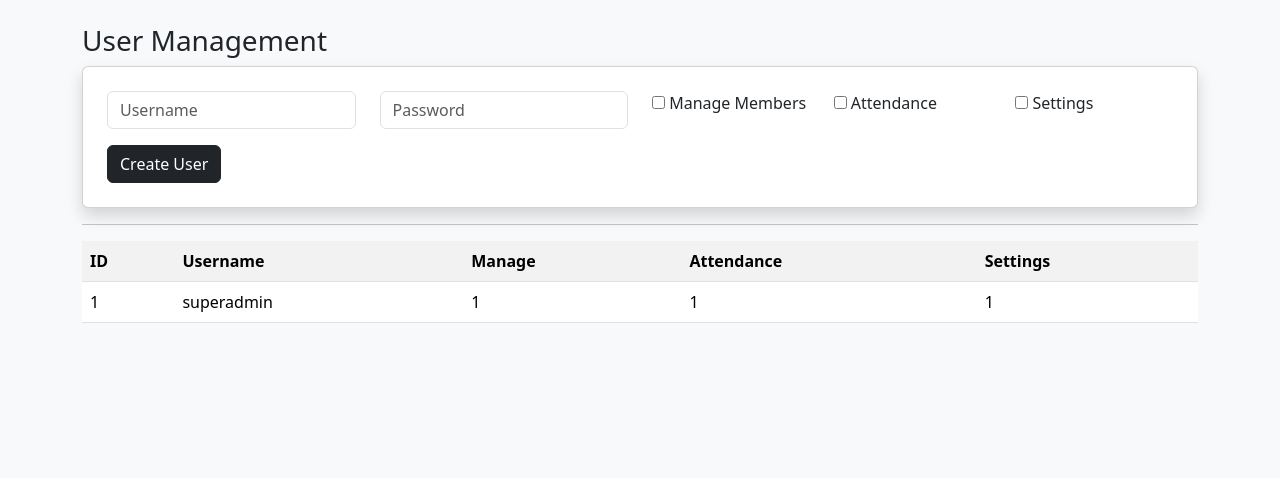
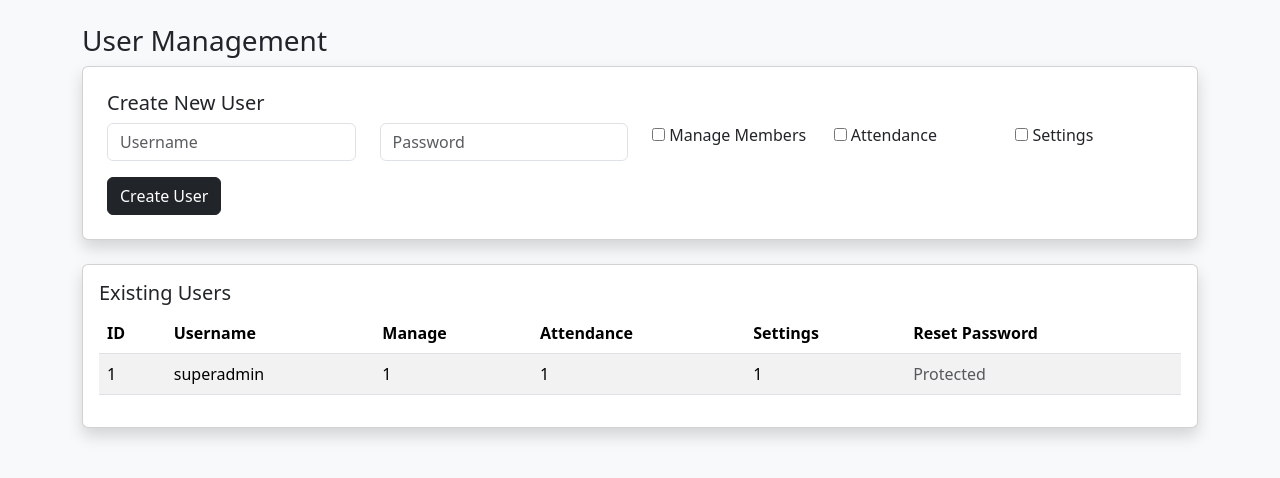
Before and after one commit to mohdkukshi/ramzan-tiffin-1447, a Flask app: page /users in a window 1280 px wide. Shown: the part 56-534 px from the top of the page. Run offline with Flask 3, Linux system fonts and the light colour scheme; the visitor is signed in with stand-in values (Sample User, id 1); data comes from the database, SQL or seed files in the repository.

Commit message:
Add reset password UI for users

```diff
--- a/templates/users.html
+++ b/templates/users.html
@@ -3,7 +3,8 @@
 
 <h3>User Management</h3>
 
-<div class="card p-4 shadow">
+<div class="card p-4 shadow mb-4">
+    <h5>Create New User</h5>
     <form method="POST">
         <div class="row">
             <div class="col-md-3">
@@ -26,16 +27,21 @@
     </form>
 </div>
 
-<hr>
-
+<div class="card shadow">
+    <div class="card-body">
+        <h5>Existing Users</h5>
         <table class="table table-striped">
+            <thead>
                 <tr>
                     <th>ID</th>
                     <th>Username</th>
                     <th>Manage</th>
                     <th>Attendance</th>
                     <th>Settings</th>
+                    <th>Reset Password</th>
                 </tr>
+            </thead>
+            <tbody>
                 {% for u in users %}
                 <tr>
                     <td>{{ u[0] }}</td>
@@ -43,8 +49,22 @@
                     <td>{{ u[3] }}</td>
                     <td>{{ u[4] }}</td>
                     <td>{{ u[5] }}</td>
+                    <td>
+                        {% if u[1] != 'superadmin' %}
+                        <form method="POST" action="/reset_password/{{ u[0] }}" class="d-flex">
+                            <input type="text" name="new_password" placeholder="New Password"
+                                   class="form-control form-control-sm me-2" required>
+                            <button class="btn btn-sm btn-danger">Reset</button>
+                        </form>
+                        {% else %}
+                        <span class="text-muted">Protected</span>
+                        {% endif %}
+                    </td>
                 </tr>
                 {% endfor %}
+            </tbody>
         </table>
+    </div>
+</div>
 
 {% endblock %}
```
Lines whose indentation alone changed are shown as unchanged.
